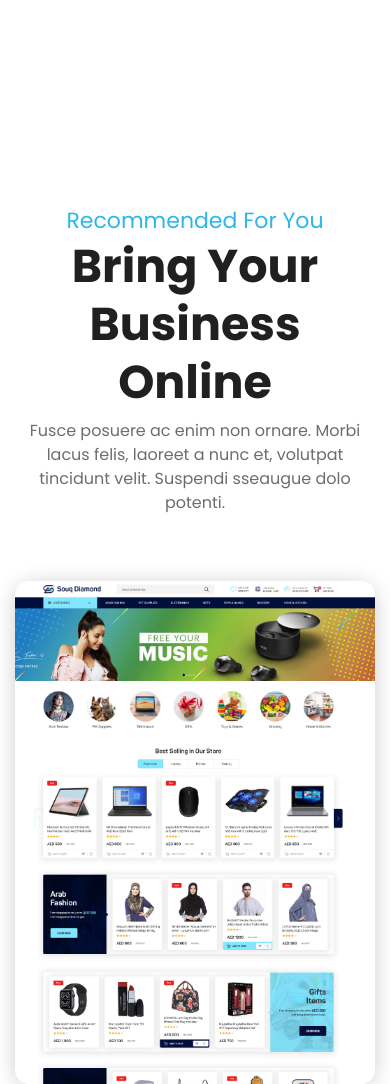
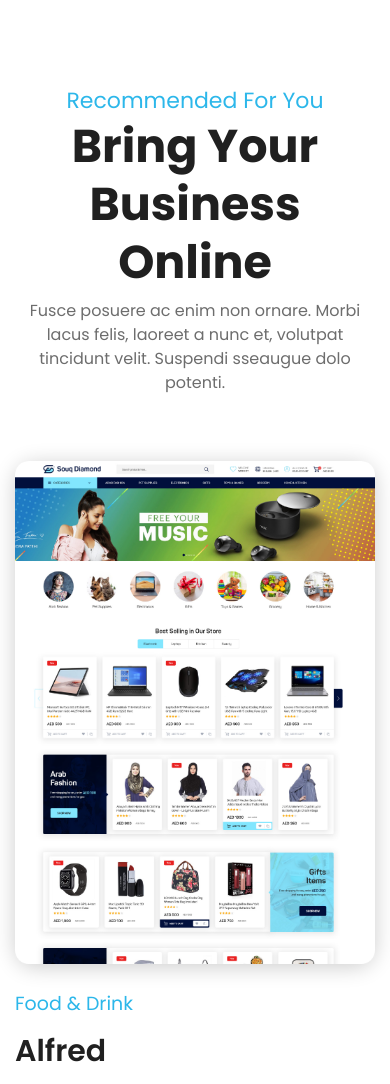
Before and after one commit to fuadhasanemon/Lamha-home-page, a plain HTML site: page index.html in a window 390 px wide. Shown: the part 846-1930 px from the top of the page. Drawn offline with Linux system fonts and the light colour scheme.

Commit message:
bug fixing

```diff
--- a/assets/sass/home.scss
+++ b/assets/sass/home.scss
@@ -361,7 +361,8 @@ html body .nav-bar #custom-navbar {
     padding-bottom: 120px;
 
     @media (max-width: 767px) {
-        padding-bottom: 60px;
+        padding-top: 0;
+        padding-bottom: 0;
     }
 
      /* the slides */
```
Also changed, not shown: assets/css/home.css, 1 other file.
